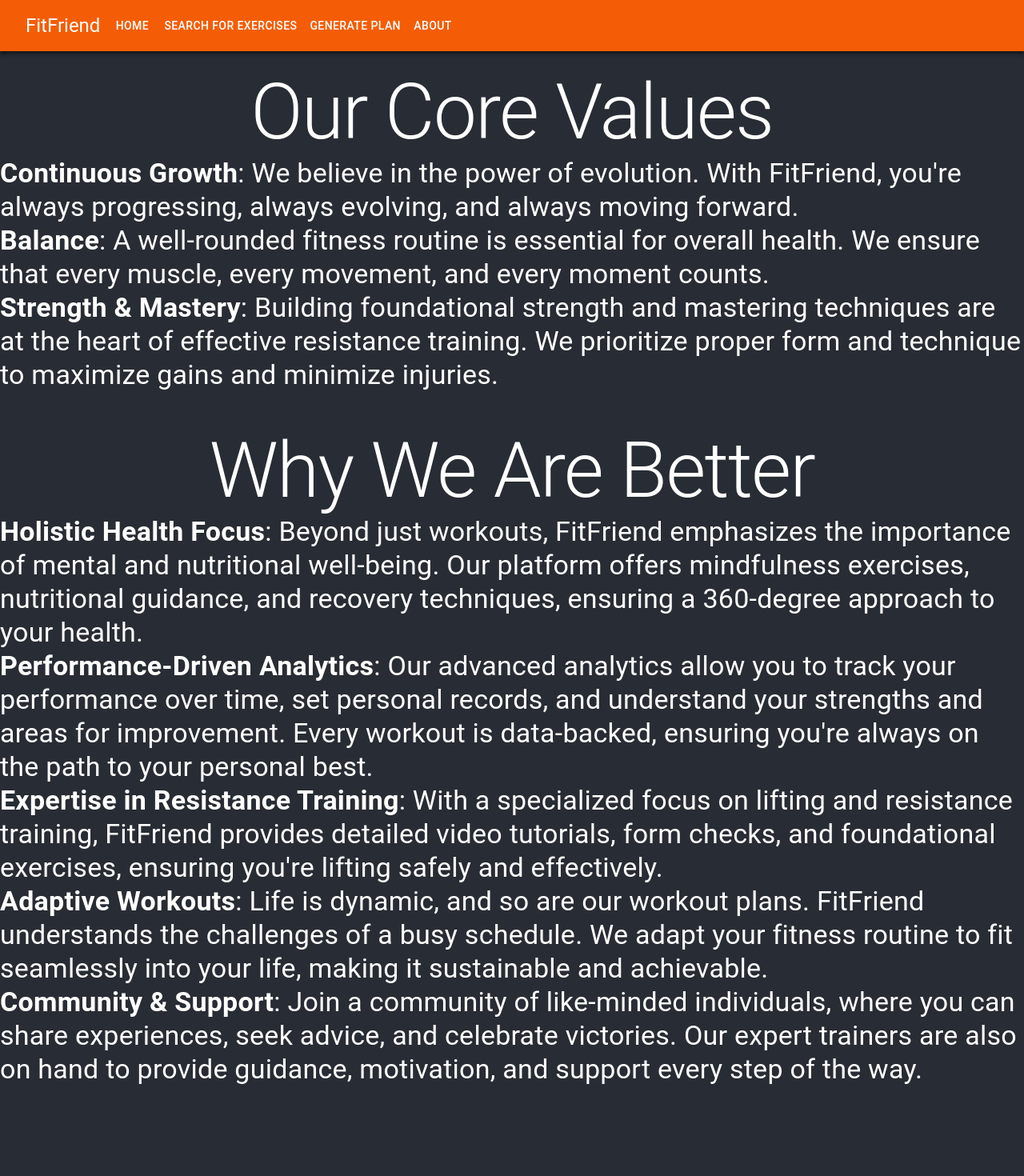
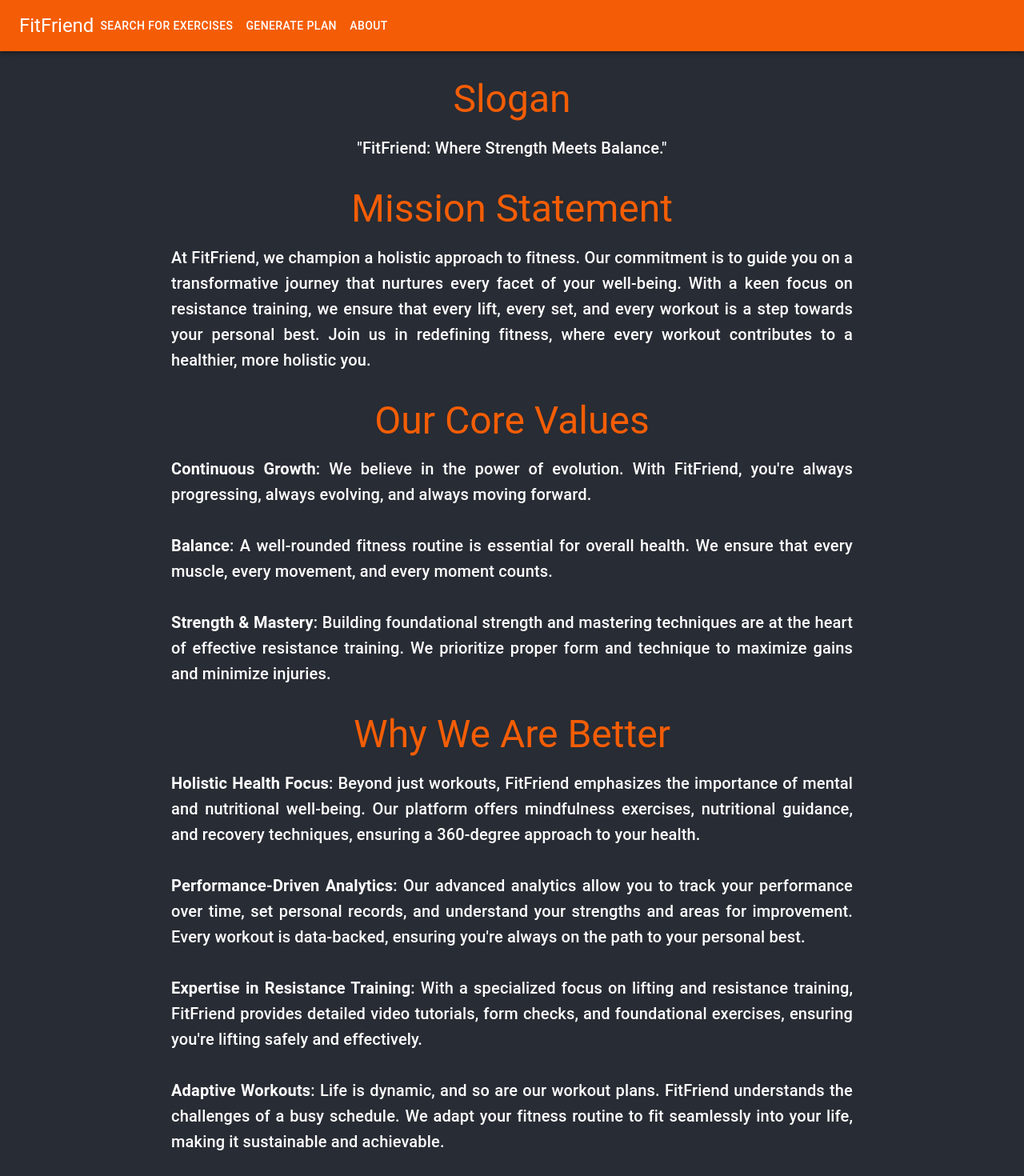
Before and after one commit to qhetrick/CSE_5914_Fitness_App, a React (Create React App) app in the folder frontend/: page /about in a window 1280 px wide. Shown: the top 1470 px of the page at 80% size. Before the commit the page ends 1358 px from the top, so only its background shows below. Built offline with nearby package versions, Linux system fonts and the light colour scheme.

Commit message:
Generate Workout working. Made things pretty.

```diff
--- a/frontend/src/components/Navbar.js
+++ b/frontend/src/components/Navbar.js
@@ -1,4 +1,6 @@
+import React from "react";
 import { AppBar, Toolbar, Typography, Button } from "@mui/material";
+import { Link } from "react-router-dom"; // Assuming you are using React Router for navigation
 import { useTheme } from "@mui/material/styles";
 
 export default function Navbar() {
@@ -7,20 +9,18 @@
   return (
     <AppBar theme={theme} color="primary" position="static">
       <Toolbar>
-        <Typography sx={{ p: 1 }} variant="h5">
-          {" "}
-          FitFriend{" "}
-        </Typography>
-        <Button color="inherit" href="/">
-          Home
-        </Button>
-        <Button color="inherit" href="/searchforexercises" rel="noreferrer">
+        <Link to="/" style={{ textDecoration: "none", color: "inherit", display: "flex", alignItems: "center" }}>
+          <Typography variant="h5">
+            FitFriend
+          </Typography>
+        </Link>
+        <Button color="inherit" component={Link} to="/searchforexercises">
           Search for Exercises
         </Button>
-        <Button color="inherit" href="/generateworkout">
+        <Button color="inherit" component={Link} to="/generateworkout">
           Generate Plan
         </Button>
-        <Button color="inherit" href="/about">
+        <Button color="inherit" component={Link} to="/about">
           About
         </Button>
       </Toolbar>
--- a/frontend/src/pages/About.js
+++ b/frontend/src/pages/About.js
@@ -1,64 +1,64 @@
+import React from "react";
+import { Box, Typography, Container } from "@mui/material";
+import Navbar from "../components/Navbar";
 import "../css/App.css";
 import "../css/VideoCard.css";
-import { Box, Typography } from "@mui/material";
-import Navbar from "../components/Navbar";
 
-function About() {
+const About = () => {
   return (
     <div className="About">
-      <Box sx={{ flexGrow: 1, boxShadow: 3 }}>
       <Navbar />
+      <Container maxWidth="md">
+        <Box sx={{ my: 4 }}>
+          <Typography variant="h3" color="primary" align="center" gutterBottom>
+            Slogan
+          </Typography>
+          <Typography variant="h6" color="white" align="center" paragraph>
+            "FitFriend: Where Strength Meets Balance."
+          </Typography>
+
+          <Box sx={{ mt: 4, mb: 4 }}>
+            <Typography variant="h3" color="primary" align="center" gutterBottom>
+              Mission Statement
+            </Typography>
+            <Typography variant="h6" color="white" align="justify" paragraph>
+              At FitFriend, we champion a holistic approach to fitness. Our commitment is to guide you on a transformative journey that nurtures every facet of your well-being. With a keen focus on resistance training, we ensure that every lift, every set, and every workout is a step towards your personal best. Join us in redefining fitness, where every workout contributes to a healthier, more holistic you.
+            </Typography>
           </Box>
-      <br />
-      <Box sx={{ flexGrow: 1 }}>
-        <Typography variant="h1" color={"white"} align="center">
+
+          <Box sx={{ mt: 4, mb: 4 }}>
+            <Typography variant="h3" color="primary" align="center" gutterBottom>
               Our Core Values
             </Typography>
-        <Typography variant="h4" color={"white"} align="left">
-          <strong>Continuous Growth</strong>: We believe in the power of
-          evolution. With FitFriend, you're always progressing, always evolving,
-          and always moving forward. <br />
-          <strong>Balance</strong>: A well-rounded fitness routine is essential
-          for overall health. We ensure that every muscle, every movement, and
-          every moment counts. <br />
-          <strong>Strength & Mastery</strong>: Building foundational strength
-          and mastering techniques are at the heart of effective resistance
-          training. We prioritize proper form and technique to maximize gains
-          and minimize injuries. <br />
+            <Typography variant="h6" color="white" align="justify" paragraph>
+              <strong>Continuous Growth</strong>: We believe in the power of evolution. With FitFriend, you're always progressing, always evolving, and always moving forward. <br />
               <br />
-        </Typography>
-        <Typography variant="h1" color={"white"} align="center">
-          Why We Are Better <br />
-        </Typography>
-        <Typography variant="h4" color={"white"} align="left">
-          <strong>Holistic Health Focus</strong>: Beyond just workouts,
-          FitFriend emphasizes the importance of mental and nutritional
-          well-being. Our platform offers mindfulness exercises, nutritional
-          guidance, and recovery techniques, ensuring a 360-degree approach to
-          your health. <br />
-          <strong>Performance-Driven Analytics</strong>: Our advanced analytics
-          allow you to track your performance over time, set personal records,
-          and understand your strengths and areas for improvement. Every workout
-          is data-backed, ensuring you're always on the path to your personal
-          best.
+              <strong>Balance</strong>: A well-rounded fitness routine is essential for overall health. We ensure that every muscle, every movement, and every moment counts. <br />
               <br />
-          <strong>Expertise in Resistance Training</strong>: With a specialized
-          focus on lifting and resistance training, FitFriend provides detailed
-          video tutorials, form checks, and foundational exercises, ensuring
-          you're lifting safely and effectively.
-          <br />
-          <strong>Adaptive Workouts</strong>: Life is dynamic, and so are our
-          workout plans. FitFriend understands the challenges of a busy
-          schedule. We adapt your fitness routine to fit seamlessly into your
-          life, making it sustainable and achievable. <br />
-          <strong>Community & Support</strong>: Join a community of like-minded
-          individuals, where you can share experiences, seek advice, and
-          celebrate victories. Our expert trainers are also on hand to provide
-          guidance, motivation, and support every step of the way. <br />
+              <strong>Strength & Mastery</strong>: Building foundational strength and mastering techniques are at the heart of effective resistance training. We prioritize proper form and technique to maximize gains and minimize injuries. <br />
             </Typography>
           </Box>
+
+          <Box sx={{ mt: 4, mb: 4 }}>
+            <Typography variant="h3" color="primary" align="center" gutterBottom>
+              Why We Are Better
+            </Typography>
+            <Typography variant="h6" color="white" align="justify" paragraph>
+              <strong>Holistic Health Focus</strong>: Beyond just workouts, FitFriend emphasizes the importance of mental and nutritional well-being. Our platform offers mindfulness exercises, nutritional guidance, and recovery techniques, ensuring a 360-degree approach to your health. <br />
+              <br />
+              <strong>Performance-Driven Analytics</strong>: Our advanced analytics allow you to track your performance over time, set personal records, and understand your strengths and areas for improvement. Every workout is data-backed, ensuring you're always on the path to your personal best. <br />
+              <br />
+              <strong>Expertise in Resistance Training</strong>: With a specialized focus on lifting and resistance training, FitFriend provides detailed video tutorials, form checks, and foundational exercises, ensuring you're lifting safely and effectively. <br />
+              <br />
+              <strong>Adaptive Workouts</strong>: Life is dynamic, and so are our workout plans. FitFriend understands the challenges of a busy schedule. We adapt your fitness routine to fit seamlessly into your life, making it sustainable and achievable. <br />
+              <br />
+              <strong>Community & Support</strong>: Join a community of like-minded individuals, where you can share experiences, seek advice, and celebrate victories. Our expert trainers are also on hand to provide guidance, motivation, and support every step of the way. <br />
+            </Typography>
+          </Box>
+        </Box>
+      </Container>
     </div>
   );
-}
+};
 
 export default About;
--- a/frontend/src/pages/SearchForExercises.js
+++ b/frontend/src/pages/SearchForExercises.js
@@ -62,34 +62,38 @@
 
   return (
     <div className='Search'>
-        <Box sx={{ flexGrow: 1, boxShadow: 3 }} >
+      <Box sx={{ flexGrow: 1, boxShadow: 3 }}>
         <Navbar />
       </Box>
 
-        <Box sx={{ my: 5, flexGrow: 1 }}>
-          <Typography variant='h3' style={{color: 'white'}}>Redefine Your Workout.</Typography>
-          <Typography sx={{mt: 4}}variant='h5' style={{color: 'white'}}>Fill in the options below to view possible exercises.</Typography>
+      <Box sx={{ my: 5, flexGrow: 1, textAlign: 'center' }}>
+        <Typography variant='h3' style={{ color: '#ffffff', fontWeight: 'bold' }}>
+          Redefine Your Workout
+        </Typography>
+        <Typography sx={{ mt: 2, color: '#ffffff' }} variant='h5'>
+          Fill in the options below to view possible exercises.
+        </Typography>
       </Box>
 
-        <Box>
-          <Grid container spacing={6}>
-            <Grid item xs={12} sm={6} md={4} lf={3}>
-              <MuscleGroupSelect setSelectedMuscles={setSelectedMuscles}/>
+      <Box sx={{ my: 3 }}>
+        <Grid container spacing={3}>
+          <Grid item xs={12} sm={6} md={4}>
+            <MuscleGroupSelect setSelectedMuscles={setSelectedMuscles} />
           </Grid>
-            <Grid item xs={12} sm={6} md={4} lf={3}>
-              <LevelSelect setSelectedLevels={setSelectedLevels}/>
+          <Grid item xs={12} sm={6} md={4}>
+            <LevelSelect setSelectedLevels={setSelectedLevels} />
           </Grid>
-            <Grid item xs={12} sm={6} md={4} lf={3}>
-            <EquipmentSelect setSelectedEquipment={setSelectedEquipment}/>
+          <Grid item xs={12} sm={6} md={4}>
+            <EquipmentSelect setSelectedEquipment={setSelectedEquipment} />
           </Grid>
         </Grid>
-          <Button variant='contained' onClick={getExercises}>
+        <Button variant='contained' color='primary' onClick={getExercises}>
           Submit
         </Button>
       </Box>
 
-        <Box sx={{my: 3, mx: 3,  height: '500px', width: 'auto', overflow: "auto"}}>
-          <Grid container>
+      <Box sx={{ my: 3 }}>
+        <Grid container spacing={3}>
           {resultsData.map((result) => (
             <Grid item key={result._source.name} xs={12} sm={6} md={4}>
               <VideoCard
```
Also changed, not shown: frontend/src/pages/GenerateWorkout.js (+119 -28 lines). Lines whose indentation alone changed are shown as unchanged.
